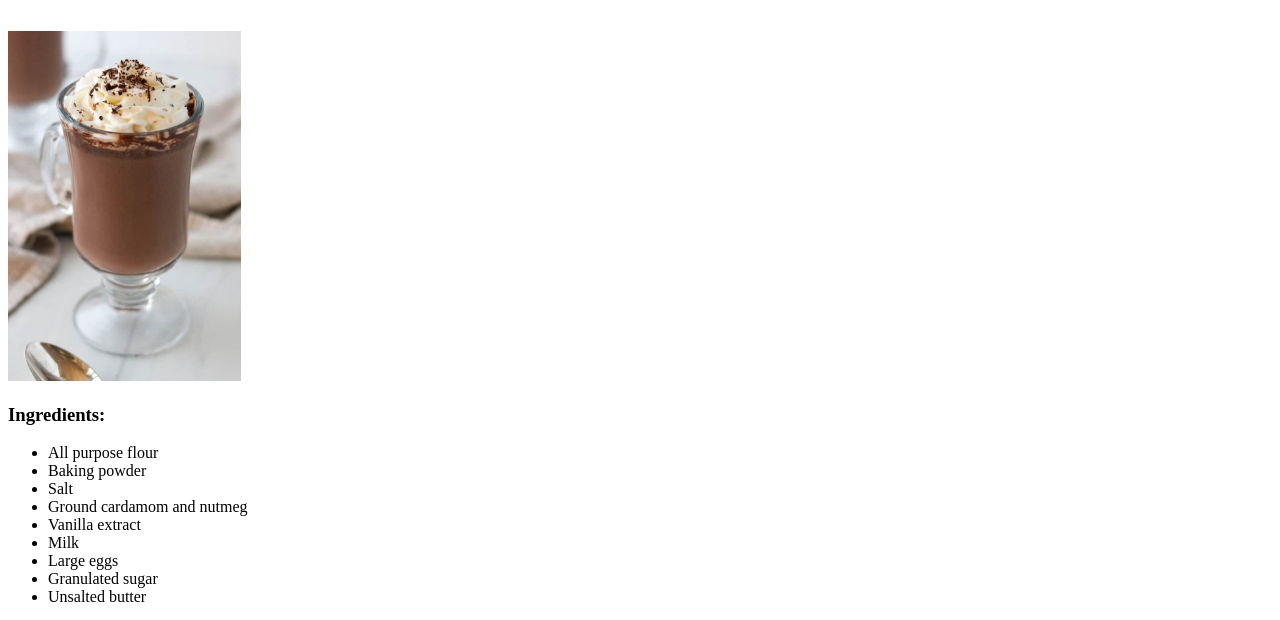
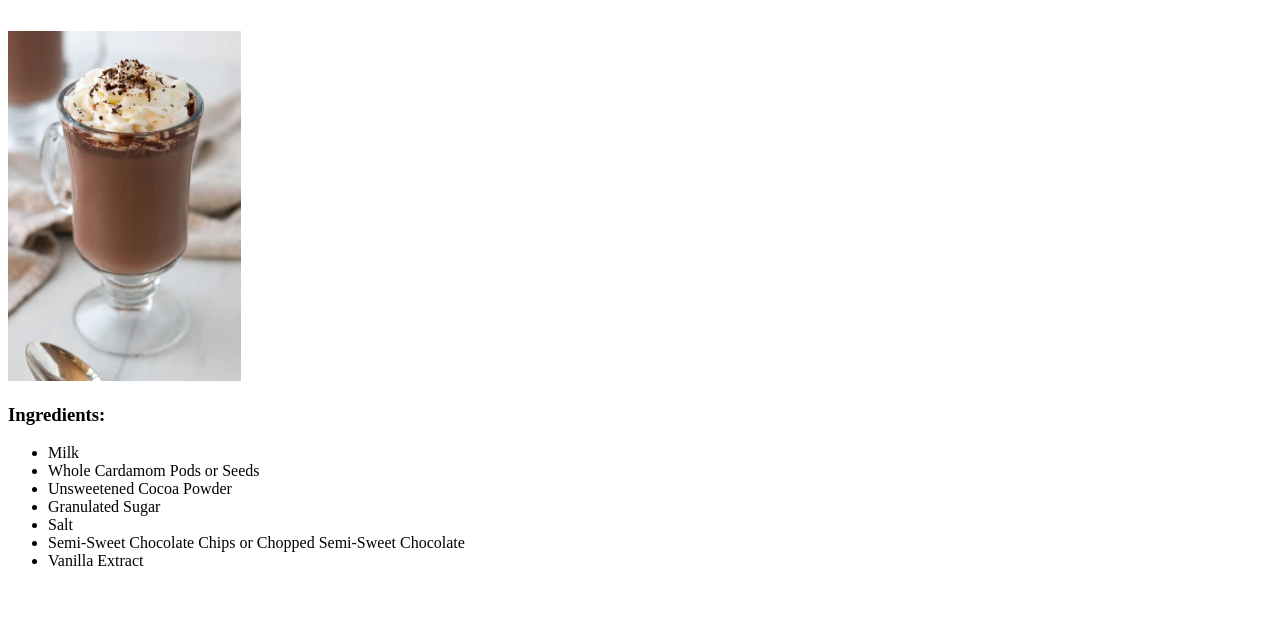
Before and after one commit to miguelangel-code/odin-recipes, a plain HTML site: page recipes/cardamom-chocolate.html in a window 1280 px wide. Shown: the part 166-786 px from the top of the page. Drawn offline with Linux system fonts and the light colour scheme.

Commit message:
Change ingredients for cardamom-chocolate recipe

```diff
--- a/recipes/cardamom-chocolate.html
+++ b/recipes/cardamom-chocolate.html
@@ -11,15 +11,13 @@
 	<br><img src="../images/cardamom-chocolate.jpg" alt="Cardamom Hot Chocolate" height="350">
 	<br><h3>Ingredients:</h3>
 	<ul>
-		<li>All purpose flour</li>
-		<li>Baking powder</li>
+		<li>Milk</li>
+		<li>Whole Cardamom Pods or Seeds</li>
+		<li>Unsweetened Cocoa Powder</li>
+		<li>Granulated Sugar</li>
 		<li>Salt</li>
-		<li>Ground cardamom and nutmeg</li>
-		<li>Vanilla extract</li>
-		<li>Milk</li>
-		<li>Large eggs</li>
-		<li>Granulated sugar</li>
-		<li>Unsalted butter</li>
+		<li>Semi-Sweet Chocolate Chips or Chopped Semi-Sweet Chocolate</li>
+		<li>Vanilla Extract</li>
 	</ul>
 	<br><h3>Instructions:</h3>
 	<ol>
```
